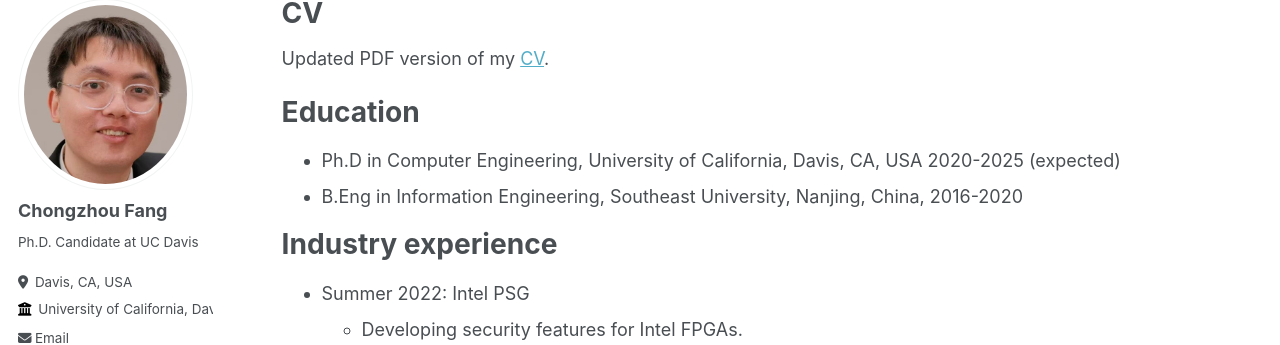
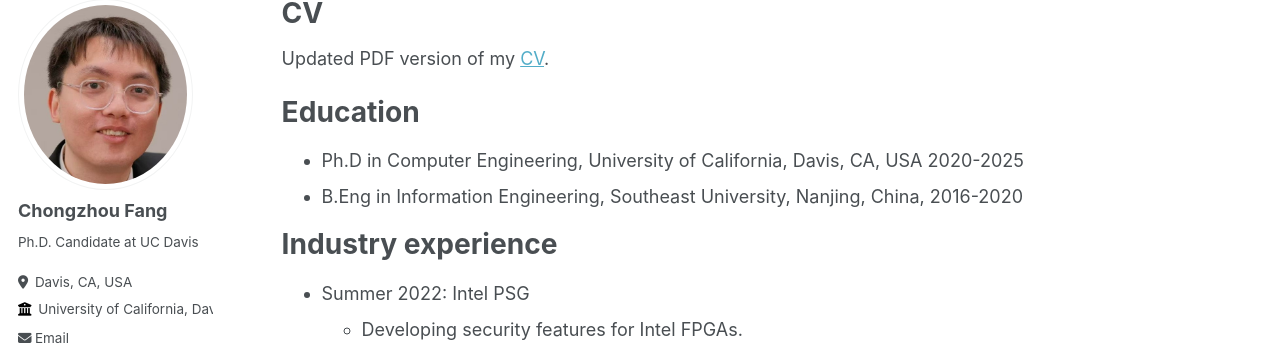
Before and after one commit to ChongzhouFang/ChongzhouFang.github.io, a Jekyll site: the page built from _pages/cv.md, in a window 1280 px wide. Shown: the part 107-452 px from the top of the page. Built offline with Jekyll 4.4.1, drawn with Linux system fonts in a browser that asks for light colours; some web fonts are replaced.

Commit message:
update CV

```diff
--- a/_pages/cv.md
+++ b/_pages/cv.md
@@ -15,7 +15,7 @@ redirect_from:
 
 Education
 ======
-* Ph.D in Computer Engineering, University of California, Davis, CA, USA 2020-2025 (expected)
+* Ph.D in Computer Engineering, University of California, Davis, CA, USA 2020-2025
 * B.Eng in Information Engineering, Southeast University, Nanjing, China, 2016-2020
 
 Industry experience
```
Also changed, not shown: _pages/about.md (+2 -2 lines), 1 other file.
